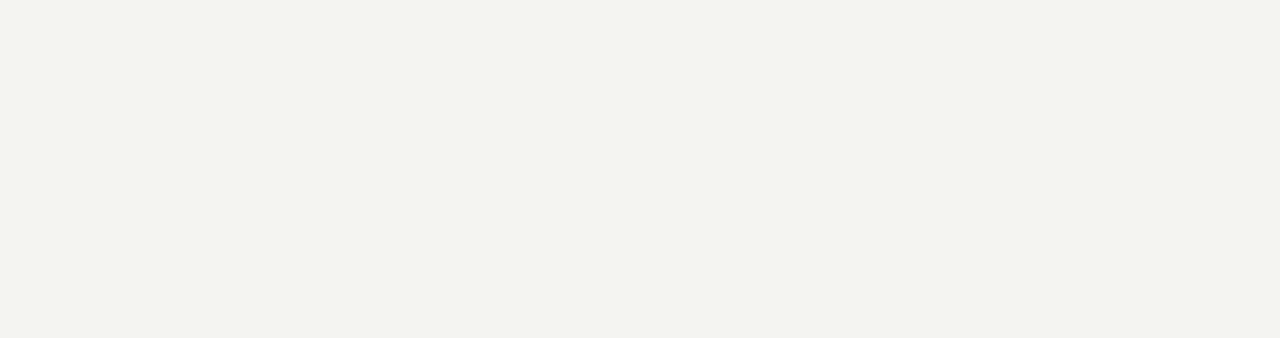
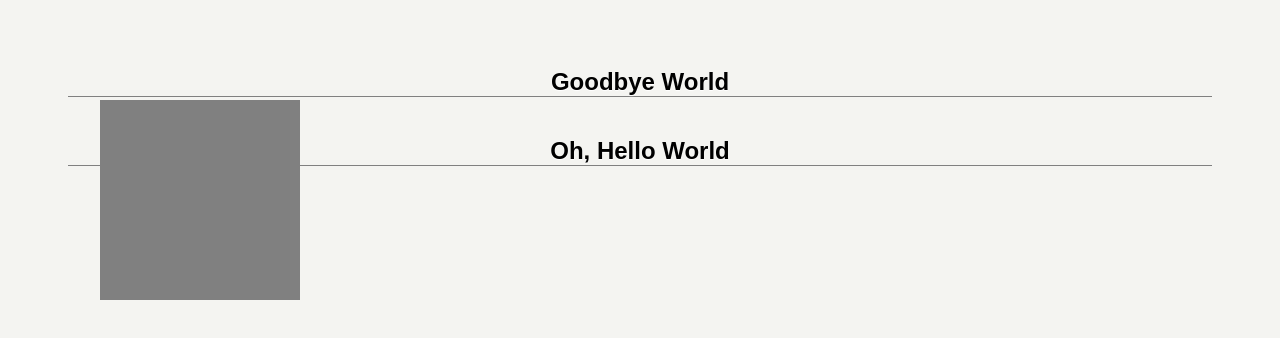
Before and after one commit to heyjim89/Intro-jQuery, a plain HTML site: page index.html in a window 1280 px wide. Drawn offline with nearby package versions, Linux system fonts and the light colour scheme.

Commit message:
Final commit

```diff
--- a/index.html
+++ b/index.html
@@ -6,7 +6,10 @@
 		<title>JS Problem Set #1</title>
 	</head>
 	<body>
+		<h1>Goodbye World</h1>
+		<h1>Oh, Hello World</h1>
 
+		<div class="box"></div>
 
 		<script src="http://cdnjs.cloudflare.com/ajax/libs/jquery/2.1.4/jquery.min.js"></script>
 		<script type="text/javascript" src="main.js"></script>
--- a/main.js
+++ b/main.js
@@ -5,7 +5,38 @@
 // 	\____/\___\_\____/_____/_/ |_| /_/  /___/_/ |_/ /_/ /_/ |_|\____/
 //
 
-$(document).ready(function() {
+// console.log($('h1'));
+
+// $('body') // Element tag selector
+// $('.some-class') //Class selector
+// $('#my-id') //ID selector
+
+// $('#my-id > p') // Child selector
+// $('.some-class span') //Descendent selector
+
+// $('.some-class, .some-other-class') //Multi selector
+
+// // console.log($('.box'))
+// // var myBox = $('.box');
+
+// var $myBox = $('.box');
+
+// console.log('Width: ' + $myBox.width());
+// console.log('Height: ' + $myBox.height()); //without arguments just display
+
+// $myBox.height(800)  // With arguments its changing height
+
+// console.log('Height with height() change: ' + $myBox.height());
+
+// $myBox.css('height');
+// $myBox.css('height', '600px');
+
+// console.log('Height with .css change: ' + $myBox.height());
 
 
-});
+// $myBox.css({
+// 	height : '400px',
+// 	'background-color' : 'blue'
+// });
+
+// $('.box').hide();
--- a/styles.css
+++ b/styles.css
@@ -13,3 +13,11 @@ h1 {
     border-bottom: 1px solid grey;
     margin: 40px
 }
+.box {
+    height:200px;
+    width: 200px;
+    background-color: grey;
+    position: absolute;
+    top:100px;
+    left:100px;
+}
```
